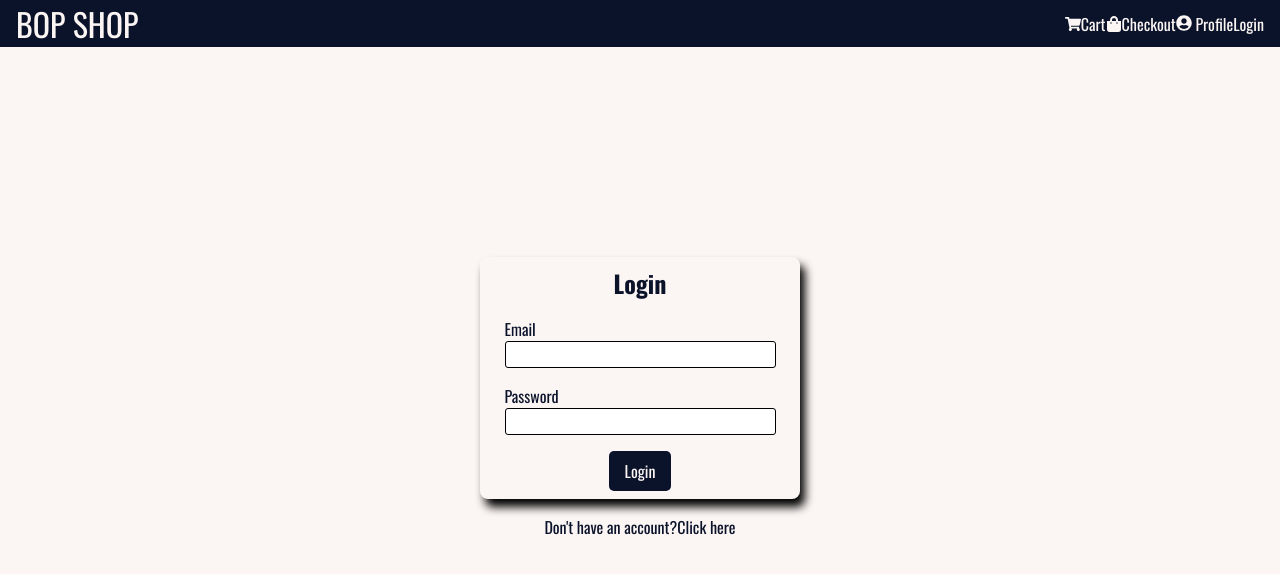
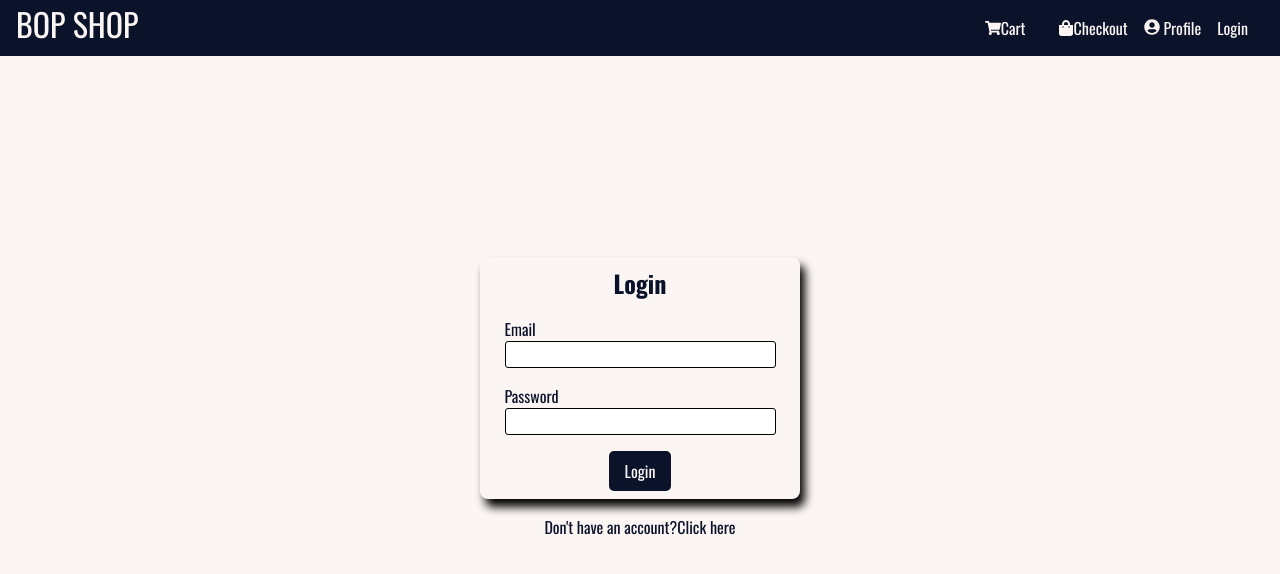
Before and after one commit to Aim4dabush/bop-shop, a React (Create React App) app: page /login in a window 1280 px wide. Shown: the top 574 px of the page. Built offline with nearby package versions, Linux system fonts and the light colour scheme; no server answers; the database is empty.

Commit message:
fixed responsive errors

```diff
--- a/src/components/nav-bar/NavBar.js
+++ b/src/components/nav-bar/NavBar.js
@@ -30,7 +30,8 @@ const NavBar = () => {
   const wish = useSelector((state) => state.cart.getWishCart);
   const [showProfileOptions, setShowProfileOptions] = useState(false);
   const [showLinks, setShowLinks] = useState(false);
-  const [windowSize, setWindowSize] = useState();
+  const [windowSize, setWindowSize] = useState(window.innerWidth);
+  console.log(windowSize);
 
   const mouseEnter = () => {
     setShowProfileOptions(true);
@@ -54,8 +55,6 @@ const NavBar = () => {
     };
 
     window.addEventListener("resize", resizeHandler);
-
-    resizeHandler();
 
     if (windowSize > 540) {
       setShowLinks(false);
@@ -84,7 +83,7 @@ const NavBar = () => {
         } ${showLinks ? styles.open : styles.close}`}
       >
         <li className={styles.navLink}>
-          <Link colorPrimary={true} path={"/cart"}>
+          <Link colorPrimary={true} path={"/cart"} padding={true}>
             <FaShoppingCart /> Cart{" "}
             {shop?.length > 0 && user.token && (
               <span className={styles.badge}>{shop.length}</span>
@@ -92,7 +91,7 @@ const NavBar = () => {
           </Link>
         </li>
         <li className={styles.navLink}>
-          <Link colorPrimary={true} path={"/checkout"}>
+          <Link colorPrimary={true} path={"/checkout"} padding={true}>
             <FaShoppingBag />
             Checkout
           </Link>
@@ -111,17 +110,25 @@ const NavBar = () => {
             onMouseLeave={mouseLeave}
           >
             <li className={styles.profileLink}>
-              <Link colorPrimary={true} path={"/profile"}>
+              <Link colorPrimary={true} path={"/profile"} padding={true}>
                 Dashboard
               </Link>
             </li>
             <li className={styles.profileLink}>
-              <Link colorPrimary={true} path={"/profile/history"}>
+              <Link
+                colorPrimary={true}
+                path={"/profile/history"}
+                padding={true}
+              >
                 Order History
               </Link>
             </li>
             <li className={styles.profileLink}>
-              <Link colorPrimary={true} path={"/profile/wish-list"}>
+              <Link
+                colorPrimary={true}
+                path={"/profile/wish-list"}
+                padding={true}
+              >
                 Wish List{" "}
                 {wish?.length > 0 && user.token && (
                   <span className={styles.badge}>{wish.length}</span>
@@ -132,7 +139,7 @@ const NavBar = () => {
         </li>
         {!user.token && (
           <li className={styles.navLink}>
-            <Link colorPrimary={true} path={"/login"}>
+            <Link colorPrimary={true} path={"/login"} padding={true}>
               Login
             </Link>
           </li>
```
